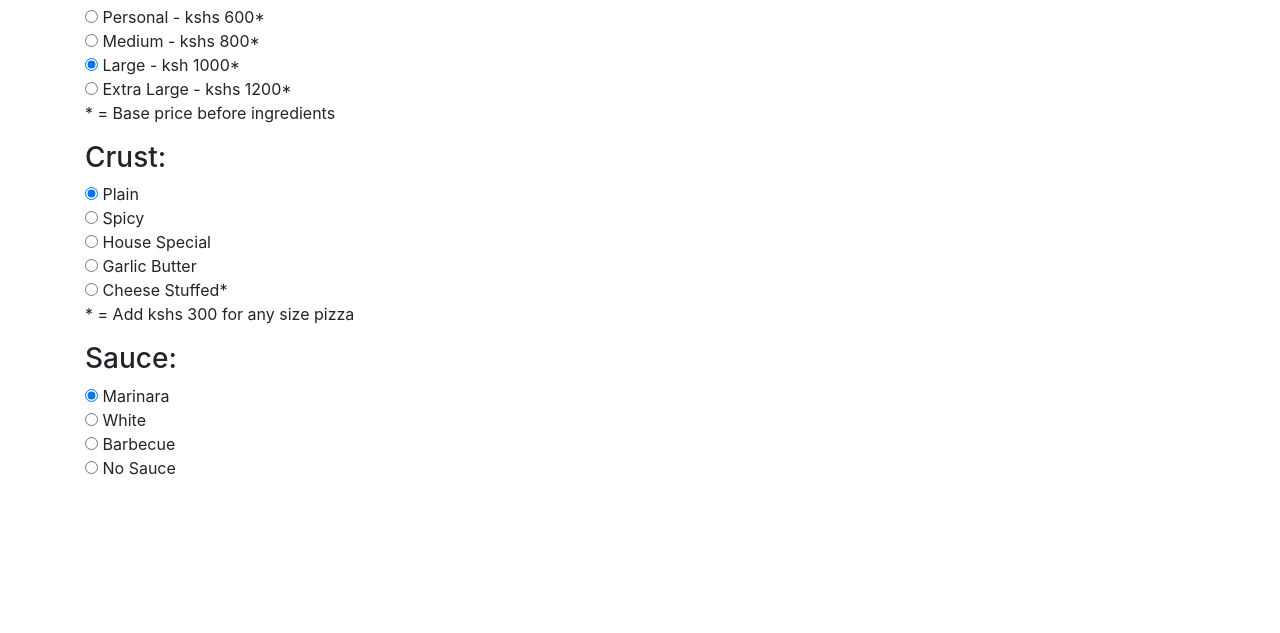
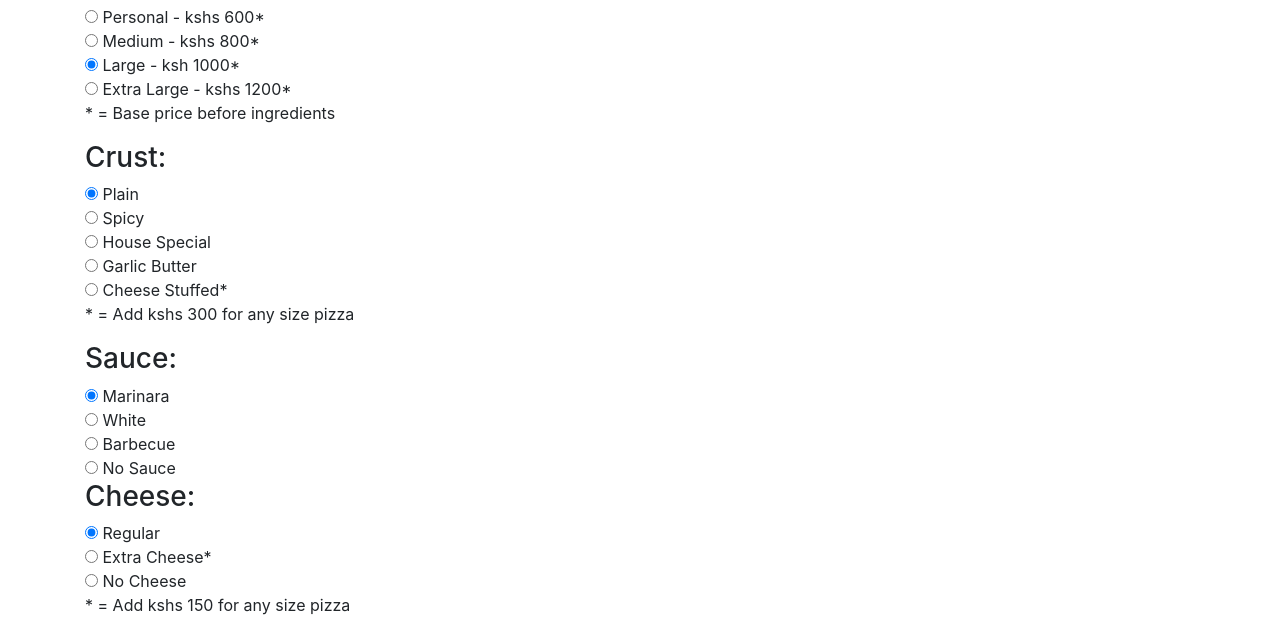
Before and after one commit to maureenanne21/delicacy, a plain HTML site: page index.html in a window 1280 px wide. Shown: the part 789-1422 px from the top of the page. Before the commit the page ends 1269 px from the top, so only its background shows below. Drawn offline with nearby package versions, Linux system fonts and the light colour scheme; some packages are replaced by stand-ins of ours; a script that the page names is missing.

Commit message:
add radio buttons for cheese to index.html

```diff
--- a/index.html
+++ b/index.html
@@ -104,6 +104,17 @@
                                   <input class="sauce" type="radio" name="Sauce" value="Barbecue Sauce"> Barbecue
                                   <br>
                                   <input class="sauce" type="radio" name="Sauce" value="No Sauce"> No Sauce
+                                </div>
+                                <div class="menu-item">
+                                  <h3>Cheese:</h3>
+                                  <input class="cheese" type="radio" name="Cheese" value="Regular Cheese" checked> Regular
+                                  <br>
+                                  <input class="cheese" type="radio" name="Cheese" value="Extra Cheese"> Extra Cheese*
+                                  <br>
+                                  <input class="cheese" type="radio" name="Cheese" value="No Cheese"> No Cheese
+                                  <br>
+                                  <p>* = Add kshs 150 for any size pizza</p>
+                                </div>
 
 
 
```
